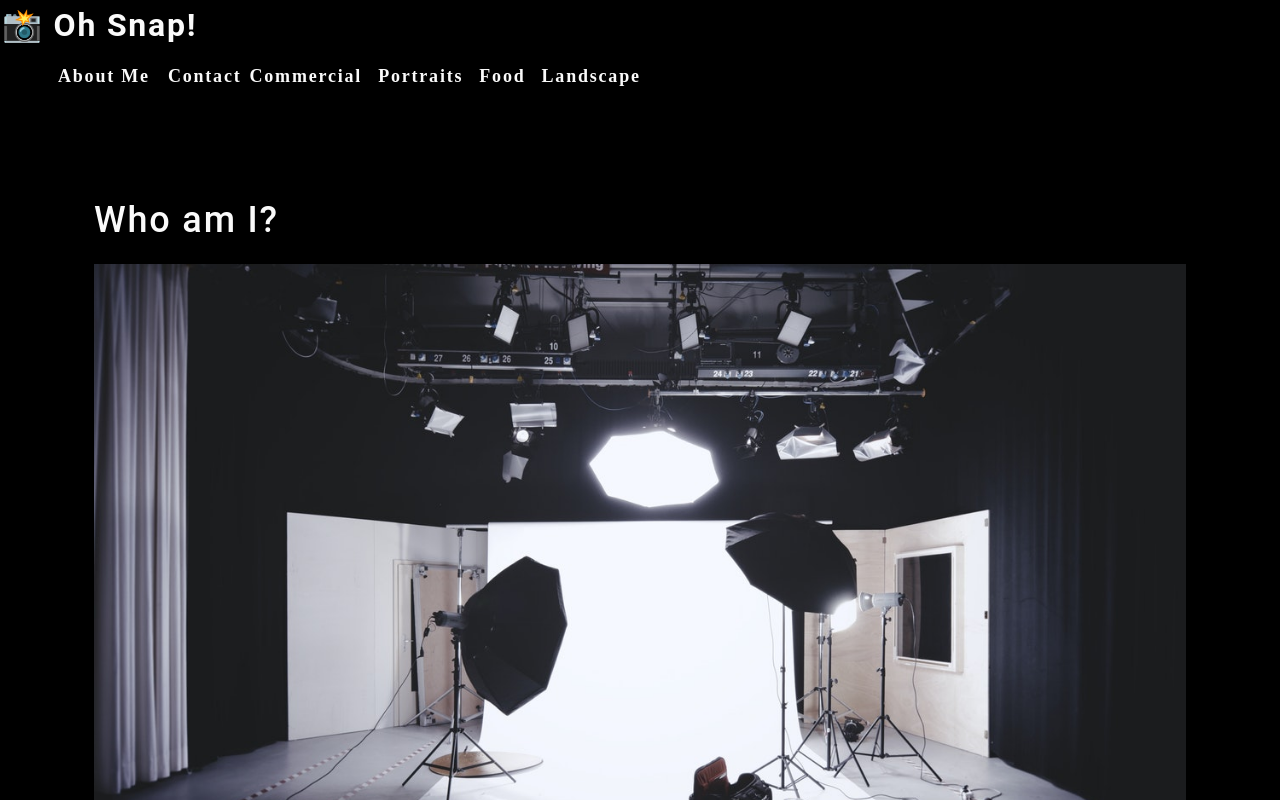
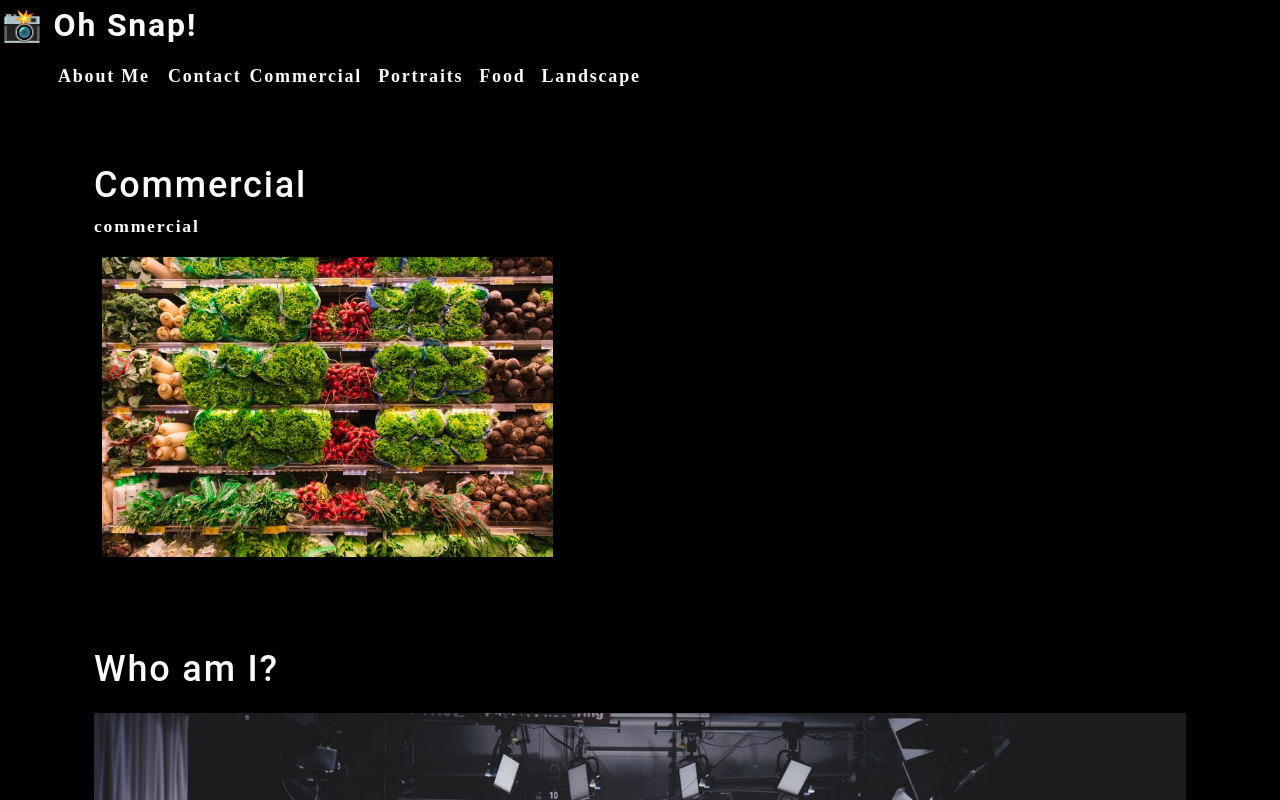
Before and after one commit to simmonsW/photo-port, a React (Create React App) app: page / in a window 1280 px wide. Shown: the top 800 px of the page. Built offline with nearby package versions, Linux system fonts and the light colour scheme.

Commit message:
initial hardcoded Gallery component

```diff
--- a/src/App.js
+++ b/src/App.js
@@ -1,15 +1,14 @@
 import React from 'react';
 import About from './components/About';
 import Nav from './components/Nav';
-// import logo from './logo.svg';
-// import './App.css';
-// import { directive } from '@babel/types';
+import Gallery from './components/Gallery';
 
 function App() {
   return (
     <div>
       <Nav></Nav>
       <main>
+        <Gallery></Gallery>
         <About></About>
       </main>
     </div>
--- /dev/null
+++ b/src/components/Gallery/index.js
@@ -0,0 +1,27 @@
+import React from 'react';
+import { capitalizeFirstLetter } from '../../utils/helpers';
+import photo from '../../assets/small/commercial/0.jpg';
+
+function Gallery(props) {
+  const currentCategory = {
+    name: 'commercial',
+    description:
+      'Photos of grocery stores, food trucks, and other commercial projects.',
+  };
+
+  return (
+    <section>
+      <h1>{capitalizeFirstLetter(currentCategory.name)}</h1>
+      <p>{currentCategory.name}</p>
+      <div className='flex-row'>
+        <img
+          src={photo}
+          alt='Commercial Example'
+          className='img-thumbnail mx-1'
+        />
+      </div>
+    </section>
+  );
+}
+
+export default Gallery;
```
